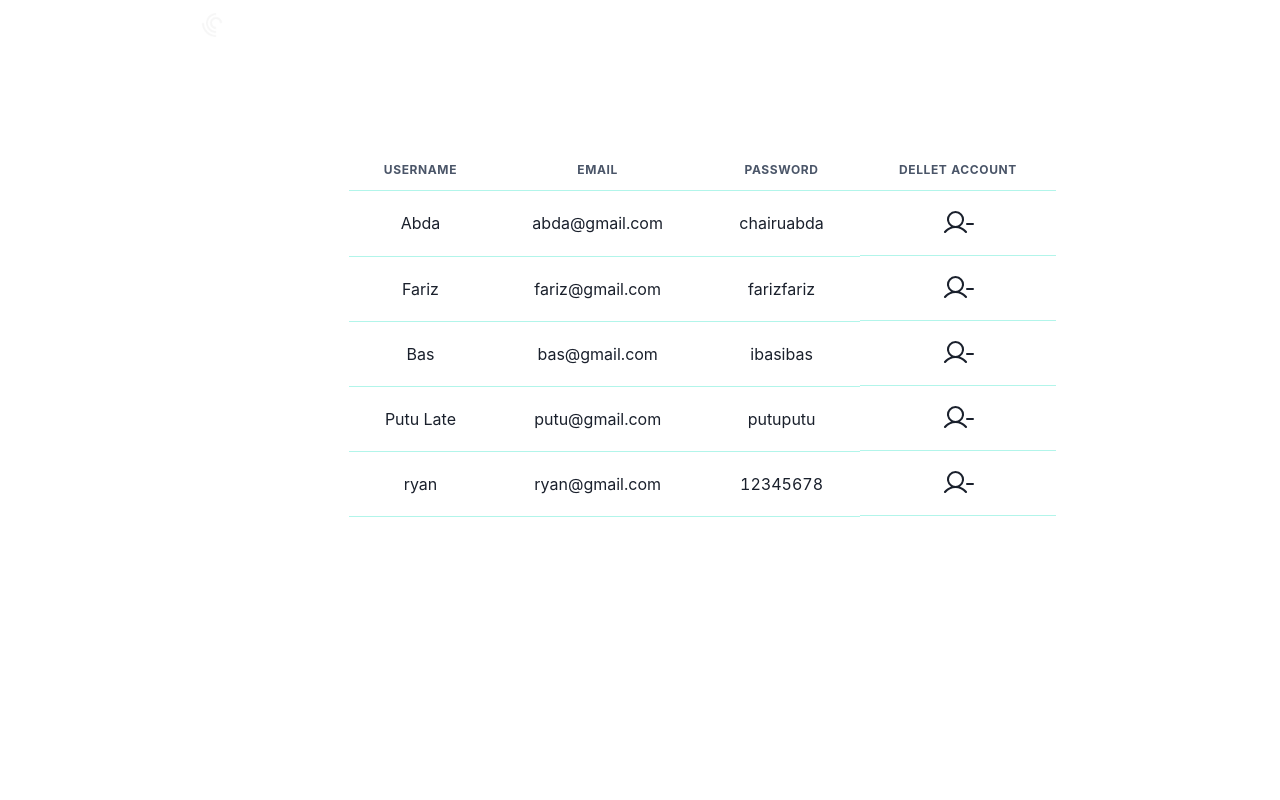
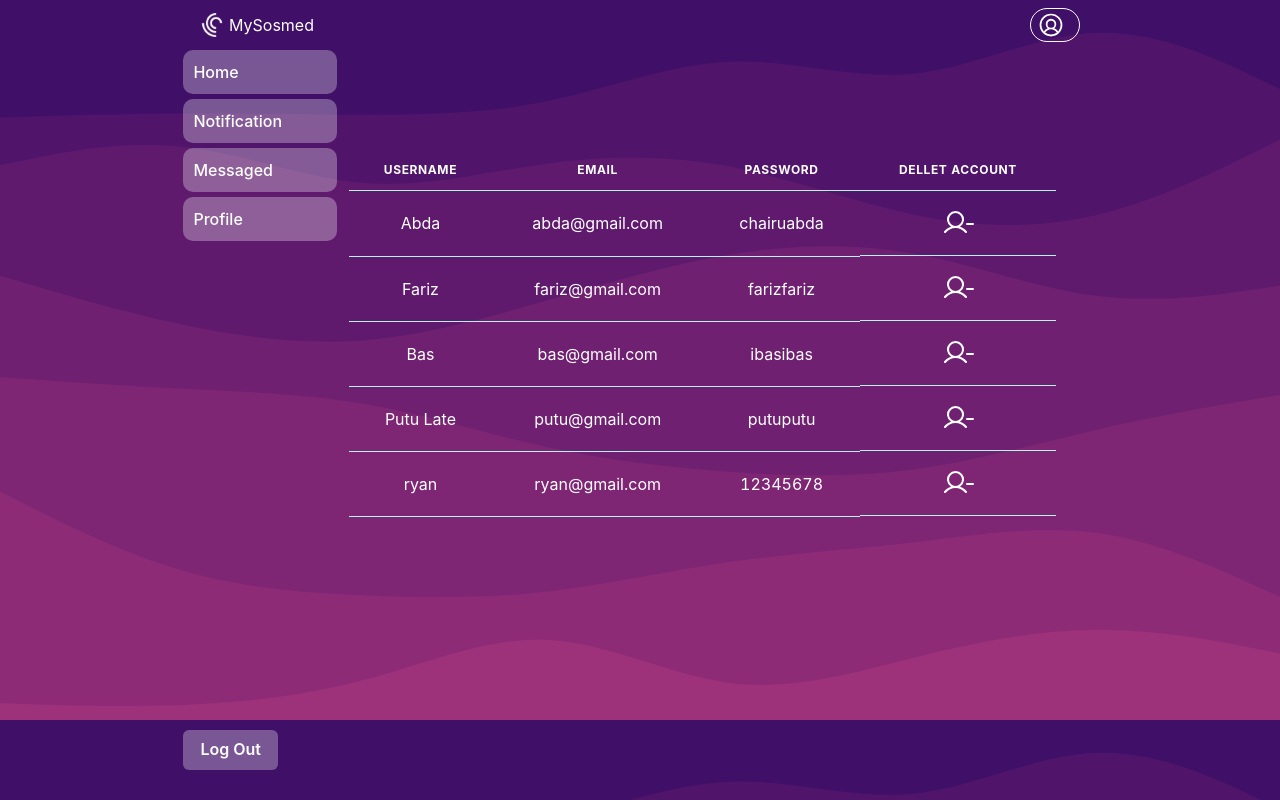
Before and after one commit to Chairuabda/exercise-12-kelompok-3, a React (Vite) app: page /profileuser in a window 1280 px wide. Built offline with nearby package versions, Linux system fonts and the light colour scheme; data requests are answered from the project's data file.

Commit message:
update new fixed

```diff
--- a/src/pages/components/ProfileUser/index.jsx
+++ b/src/pages/components/ProfileUser/index.jsx
@@ -39,6 +39,8 @@ export const ProfileUser = () => {
 			h={"100vh"}
 			display={"flex"}
 			justifyContent={"center"}
+			bgImage="url('/src/assets/wickedbackground.svg')"
+			color={"white"}
 		>
 			<TopBar />
 			<Box mt={"50px"}>
@@ -60,14 +62,14 @@ export const ProfileUser = () => {
 
 				>
 					{/* <Text>Profile User</Text> */}
-					<TableContainer w={"800px"}>
+					<TableContainer w={"800px"} >
 						<Table variant="simple" colorScheme="teal">
 							<Thead>
-								<Tr>
-									<Th textAlign={"center"}>Username</Th>
-									<Th textAlign={"center"}>Email</Th>
-									<Th textAlign={"center"}>Password</Th>
-									<Th textAlign={"center"}>Dellet Account</Th>
+								<Tr >
+									<Th textAlign={"center"} color={"white"}>Username</Th>
+									<Th textAlign={"center"} color={"white"}>Email</Th>
+									<Th textAlign={"center"} color={"white"}>Password</Th>
+									<Th textAlign={"center"} color={"white"}>Dellet Account</Th>
 								</Tr>
 							</Thead>
 							{allUser?.length > 0 ? (
```
